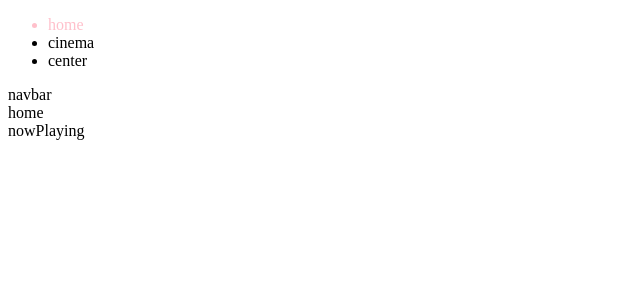
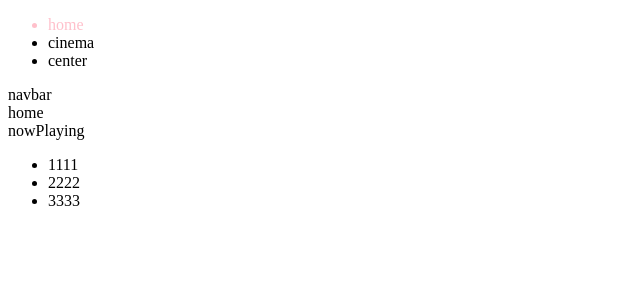
Before and after one commit to webProgrammer-wm/vueCli-learn, a Vue app: page /home/nowplaying in a window 1280 px wide. Shown: the top 300 px of the page, without its empty margins (0-640 px from the left). Built offline with nearby package versions, Linux system fonts and the light colour scheme; no server answers.

Commit message:
2-2 动态路由

```diff
--- a/src/router/index.js
+++ b/src/router/index.js
@@ -5,6 +5,7 @@ import NowPlaying from "../views/Home/NowPlaying"
 import ComingSoon from "../views/Home/CommingSoon"
 import Cinema from "../views/Cinema"
 import Center from "../views/Center"
+import Detail from "../views/Detail"
 
 Vue.use(VueRouter)
 
@@ -22,12 +23,21 @@ const routes = [
         path: '/home/comingsoon',
         component: ComingSoon
       }
-    ]
+    ],
+    // 跳转到 home 页的话 重定向到 nowplaying页
+    redirect: '/home/nowplaying'
   },
   {
     path: '/cinema',
     name: 'Cinema',
     component: Cinema
+  },
+  {
+    // 动态路由，参数id 在此获取
+    path: '/detail/:productid', // /detail/123
+    name: 'Detail',
+    component: Detail,
+
   },
   {
     path: '/center',
--- /dev/null
+++ b/src/views/Detail.vue
@@ -0,0 +1,22 @@
+<template>
+  <div>
+    detail
+  </div>
+</template>
+
+<script>
+  export default {
+    name: "Detail",
+    data() {
+      return {}
+    },
+    mounted() {
+      // 在详情页面获取id
+      console.log("要id获取详情信息",this.$route.params.productid)
+    }
+  }
+</script>
+
+<style scoped>
+
+</style>
--- a/src/views/Home/NowPlaying.vue
+++ b/src/views/Home/NowPlaying.vue
@@ -1,6 +1,11 @@
 <template>
   <div>
     nowPlaying
+    <ul>
+      <li v-for="data in dataList" :key="data" @click="toProduct(data)">
+        {{ data }}
+      </li>
+    </ul>
   </div>
 </template>
 
@@ -8,7 +13,15 @@
   export default {
     name: "NowPlaying",
     data() {
-      return {}
+      return {
+        dataList: ['1111', '2222', '3333']
+      }
+    },
+    methods: {
+      toProduct(id) {
+        // 编程式导航 跳转到 detail 页，并携带参数 id
+        this.$router.push(`/detail/${id}`)
+      }
     }
   }
 </script>
```
